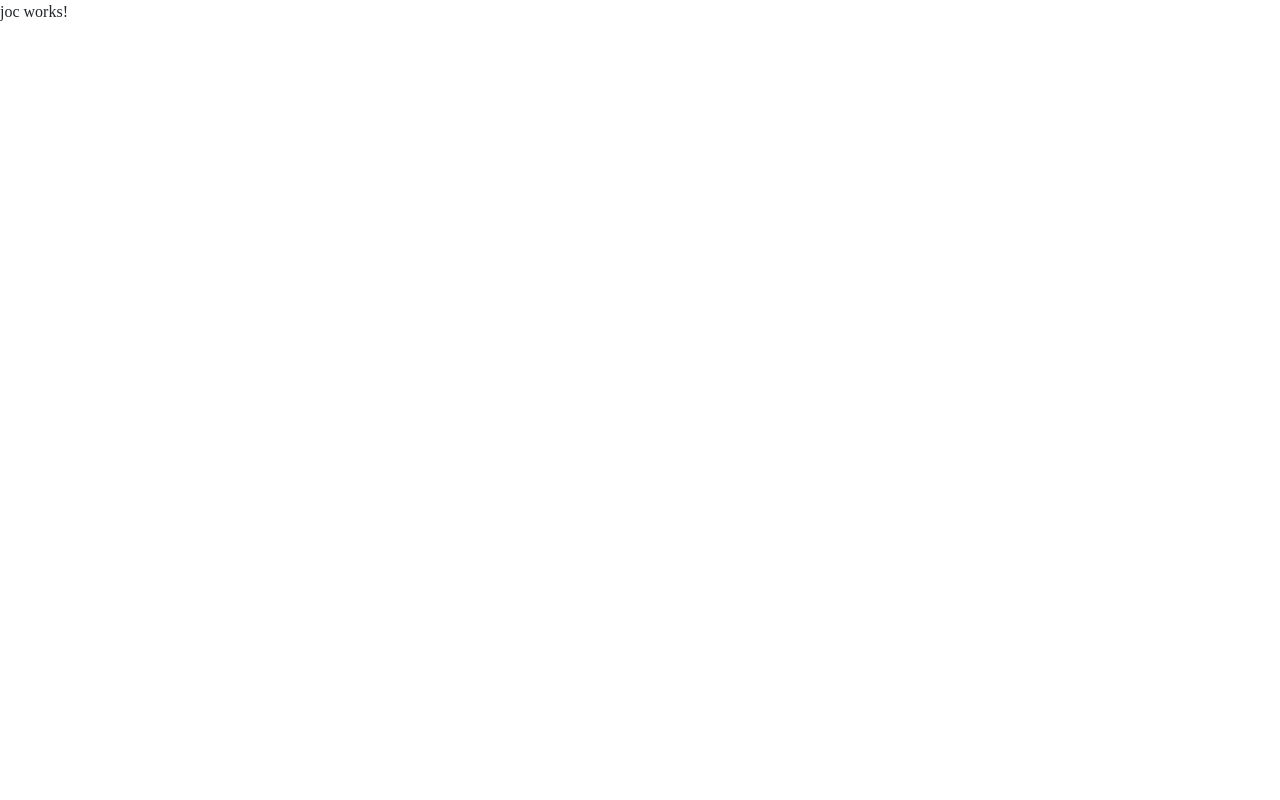
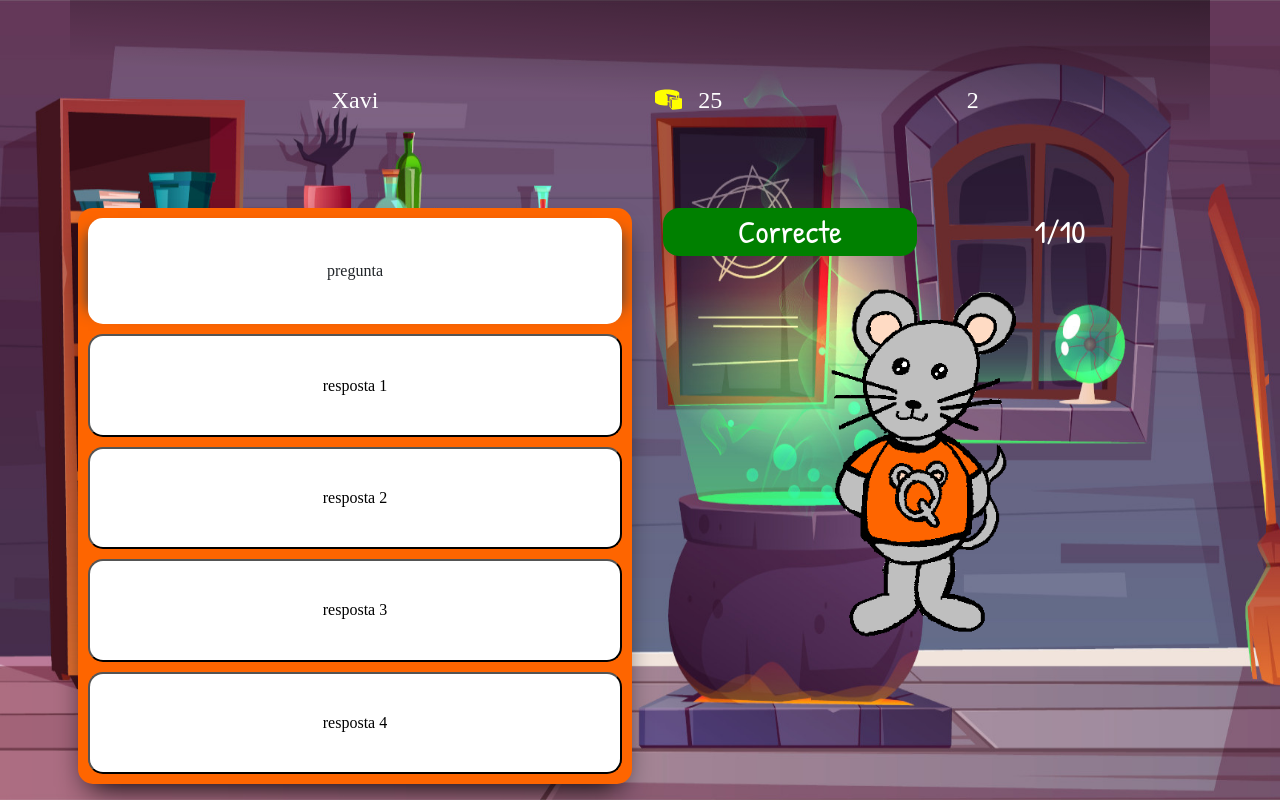
Before and after one commit to estefania95/SpeedQuiz_2.7, an Angular app in the folder static/speedQuiz/: page /home/joc in a window 1280 px wide. Built offline with nearby package versions, Linux system fonts and the light colour scheme; a web font is replaced by a local one.

Commit message:
Maquetacio joc finalitzada

```diff
--- a/static/speedQuiz/src/app/components/benvinguda/benvinguda.component.html
+++ b/static/speedQuiz/src/app/components/benvinguda/benvinguda.component.html
@@ -6,12 +6,12 @@
     <img src="assets/imatges/logo/logo.svg" class="col-md-4 offset-md-2" alt="Logo speedQuiz" srcset="">
   </article>
   <section class="row h-75 align-items-end justify-content-end">
-      <div class="col-6 col-md-3 col-lg-2 offset-md-9 offset-md-10 pb-4 d-flex justify-content-center align-content-center">
+      <div class="col-6 col-md-3 col-lg-2 pb-4 d-flex justify-content-center align-content-center">
         <a routerLink="/iniciSessio" >
           <button class="mr-1 btn btn-primary">Iniciar Sessió</button>
         </a>
       </div>
-      <div class="col-6 col-md-3 col-lg-2 offset-md-9 offset-md-10 pb-4 d-flex justify-content-center align-content-center">
+      <div class="col-6 col-md-3 col-lg-2 pb-4 d-flex justify-content-center align-content-center">
         <a routerLink="/registrarse">
           <button class="ml-1 btn btn-primary">Registrar-se</button>
         </a>
--- a/static/speedQuiz/src/app/components/joc/joc.component.html
+++ b/static/speedQuiz/src/app/components/joc/joc.component.html
@@ -1,3 +1,34 @@
-<p>
-  joc works!
-</p>
+<div class="back">
+  <div class="container">
+    <app-header></app-header>
+    <main class="row">
+        <section class="cartellPreguntesContainer col-6 col-md-6 p-2 pb-3">
+            <div class="cartellPreguntes w-100 h-100" id="cartellPreguntes">
+              <div class="cartellPreguntes__pregunta">
+                pregunta
+              </div>
+              <button class="cartellPreguntes__resposta" *ngFor="let resposta of respostes">
+                {{resposta}}
+              </button>
+            </div>
+          </section>
+      <section class="col-6">
+        <div class="row">
+          <div class="col-12 h-25 d-flex dadesContainer">
+            <div class="w-50 p-2">
+              <div class="d-flex justify-content-center align-items-center" [ngClass]="{'correcte': isCorrecte, 'incorrecte': !isCorrecte}">
+                {{textCorrecte}}
+              </div>
+            </div>
+            <div class="w-50 d-flex justify-content-center align-items-center">
+              1/10
+            </div>
+          </div>
+          <div class="col-12 h-75 p-4 d-flex justify-content-center align-content-end">
+            <img class="img-fluid ratoli" src="assets/imatges/components/skins/inicial.png" alt="">
+          </div>
+        </div>
+      </section>
+    </main>
+  </div>
+</div>
--- a/static/speedQuiz/src/app/components/joc/joc.component.scss
+++ b/static/speedQuiz/src/app/components/joc/joc.component.scss
@@ -0,0 +1,63 @@
+.back{
+    width: 100%;
+    height: 100%;
+    background-image: url('../../../assets/imatges/fons/joc.jpg');
+    background-position: center;
+    background-size: cover;
+}
+.panellJoc {
+    background-color: #FE6500;
+    border-radius: 1rem;
+    max-height: 400px;
+}
+main{
+    height: 75vh;
+}
+$espai-cartellPreguntes: 10px;
+
+.cartellPreguntes{
+  background-color: #FE6500;
+  border-radius: 15px;
+  padding: $espai-cartellPreguntes;
+
+
+  display: grid;
+  grid-template-columns: repeat(2, 1fr);
+  grid-gap: $espai-cartellPreguntes;
+  box-shadow: -1px 15px 30px -12px black;
+}
+.cartellPreguntes__pregunta{
+  grid-column: 1 / span 2;
+  display: flex;
+  align-items: center;
+  justify-content: center;
+  border-radius: 15px;
+  padding: 5px;
+  background-color: #fff;
+  box-shadow: -15px 0 15px -15px #2C3E50, 15px 0 15px -15px #2C3E50;
+}
+.cartellPreguntes__resposta{
+  grid-column: 1/ span 2;
+  border-radius: 15px;
+  background-color: #fff;
+  &:hover{
+    background-color:rgba(0, 0, 0, 0.795);
+    color: white;
+  }
+}
+.dadesContainer > *{
+    font-size: 2rem;
+    color: #fff;
+    font-family: 'Patrick Hand', cursive;
+}
+.correcte{
+    background-color: green;
+    border-radius: 1rem;
+}
+.incorrecte{
+    background-color: red;
+    border-radius: 1rem;
+}
+.ratoli{
+    max-height: 350px;
+}
--- a/static/speedQuiz/src/app/components/joc/joc.component.ts
+++ b/static/speedQuiz/src/app/components/joc/joc.component.ts
@@ -10,6 +10,12 @@ export class JocComponent implements OnInit {
   constructor() { }
 
   ngOnInit() {
+    this.respostes = ['resposta 1', 'resposta 2', 'resposta 3', 'resposta 4'];
+    this.isCorrecte = true;
+    this.textCorrecte = (this.isCorrecte) ? 'Correcte' : 'Incorrecte'
   }
 
+  respostes
+  isCorrecte
+  textCorrecte
 }
```
